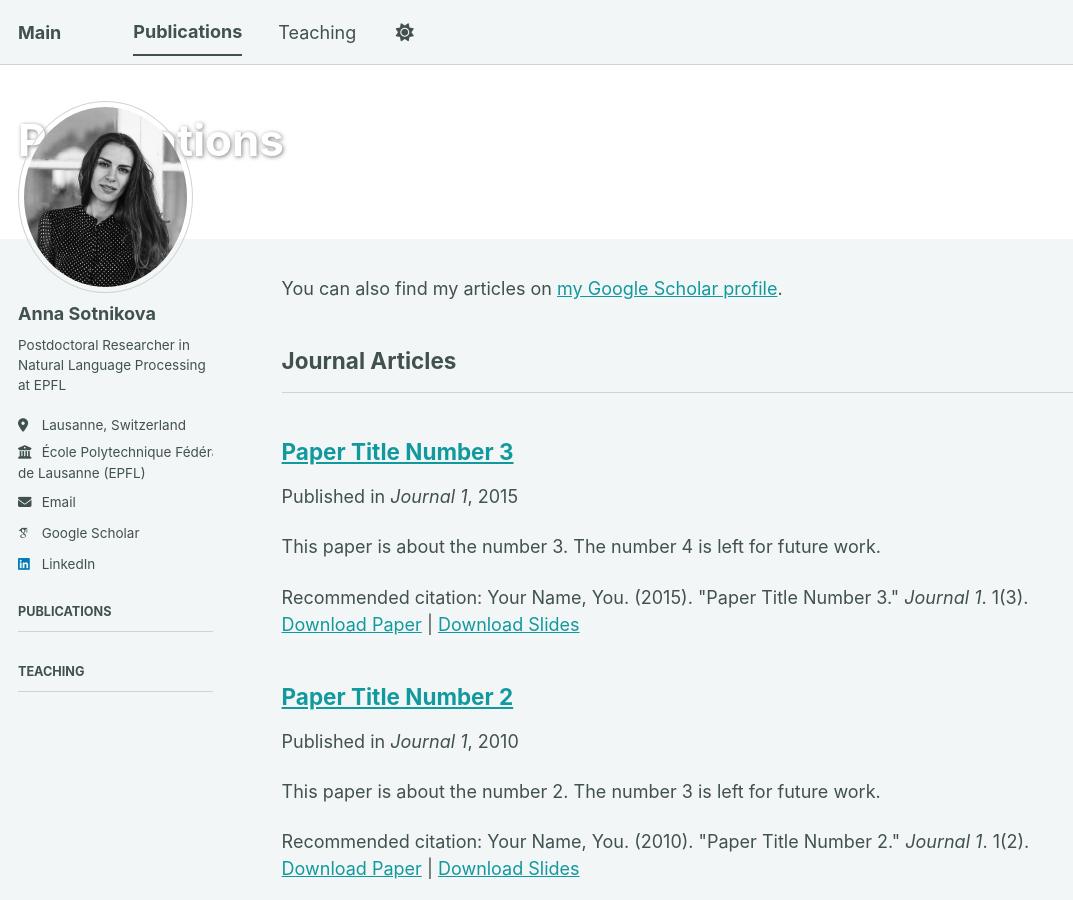
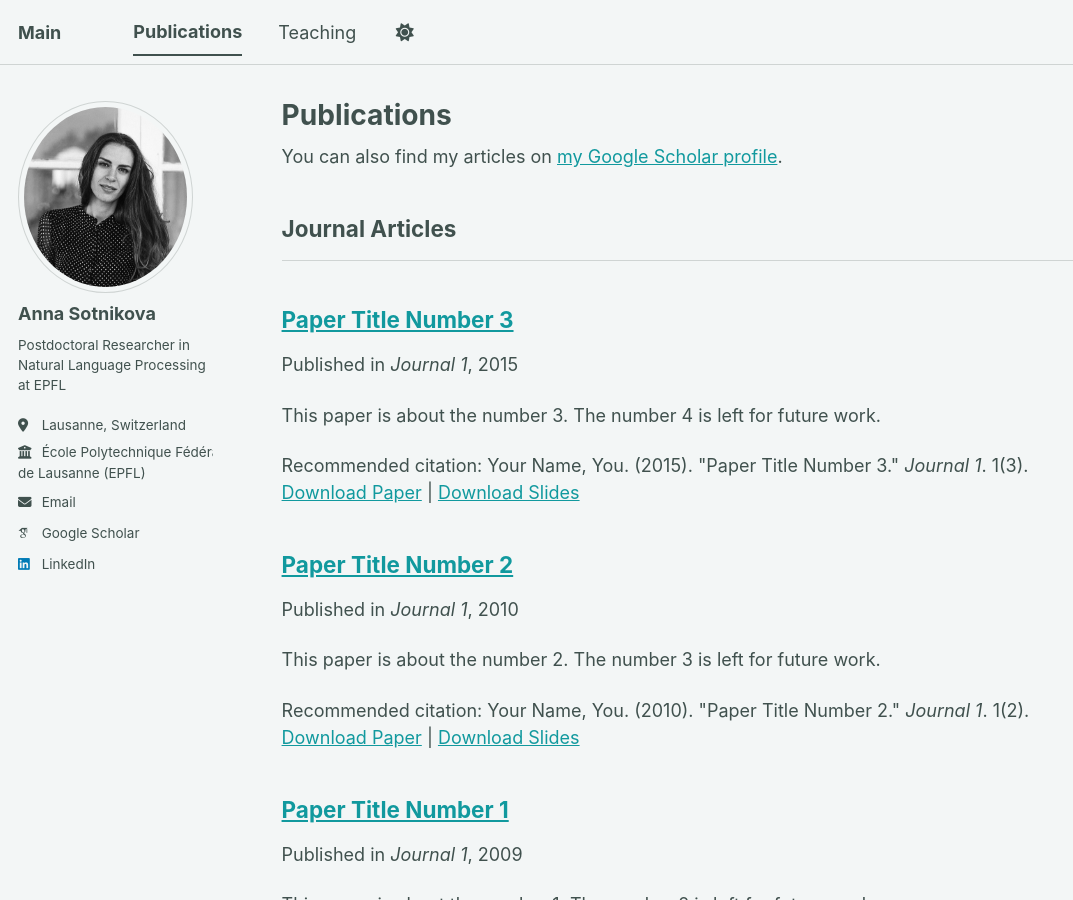
Before and after one commit to AnnaSou/annasou.github.io, a Jekyll site: the page built from _pages/publications.html, in a window 1280 px wide and 900 px high. Shown: the whole window, without its empty margins (0-1073 px from the left). Built offline with Jekyll 4.4.1, drawn with Linux system fonts in a browser that asks for light colours; some web fonts are replaced; a script bundle is joined from its source files by our own code; library files that are not in the unit come from our copies; some of the changed lines change nothing that is shown.

Commit message:
Update publications.html

```diff
--- a/_pages/publications.html
+++ b/_pages/publications.html
@@ -3,10 +3,7 @@ layout: archive
 title: "Publications"
 permalink: /publications/
 author_profile: true
-header:
-  overlay_color: "#ffffff"
-sidebar:
-  nav: "main"
+header: false
 ---
 
 {% if site.author.googlescholar %}
```
